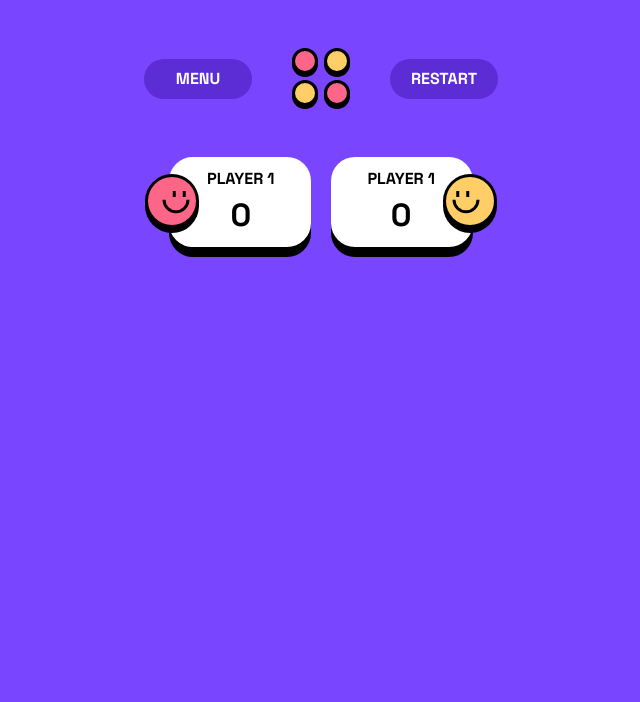
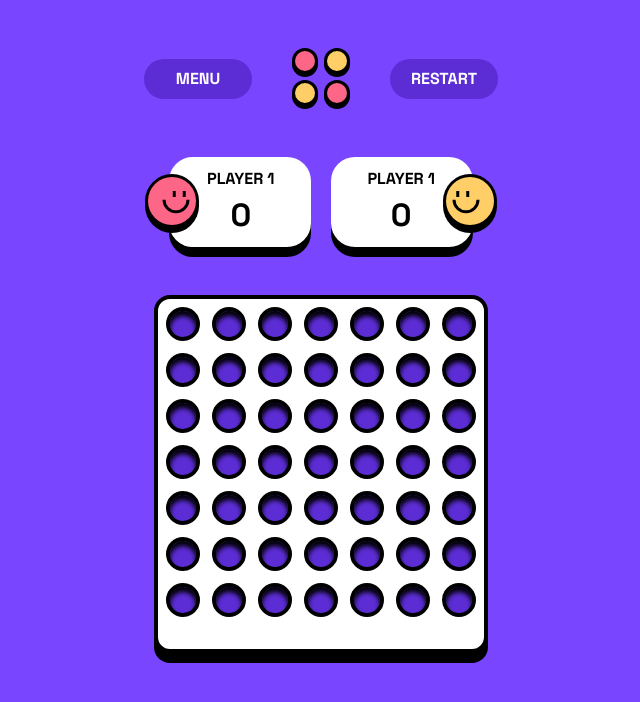
Before and after one commit to nikanoza/connect-four, a React (Vite) app: page /game in a window 1280 px wide. Shown: the top 702 px of the page, without its empty margins (319-959 px from the left). Built offline with nearby package versions, Linux system fonts and the light colour scheme.

Commit message:
feat: create game display board

```diff
--- /dev/null
+++ b/src/components/Display.tsx
@@ -0,0 +1,17 @@
+const Display = () => {
+  const array = [];
+  array[48] = "";
+  array.fill("x");
+  return (
+    <div className="px-2 pt-2 pb-8 grid grid-cols-7 gap-3 bg-light mt-12 rounded-2xl border-4 border-black shadow-panel-shadow">
+      {array.map(() => (
+        <div
+          key={Math.random()}
+          className="w-8.5 h-8.5 rounded-full bg-dark-violet border-4 border-black shadow-circle-shadow"
+        ></div>
+      ))}
+    </div>
+  );
+};
+
+export default Display;
--- a/src/components/index.ts
+++ b/src/components/index.ts
@@ -1,2 +1,3 @@
 export { default as GameHeader } from "./GameHeader";
 export { default as GamePanel } from "./GamePanel";
+export { default as Display } from "./Display";
--- a/src/pages/Game.tsx
+++ b/src/pages/Game.tsx
@@ -1,10 +1,11 @@
-import { GameHeader, GamePanel } from "../components";
+import { Display, GameHeader, GamePanel } from "../components";
 
 const Game = () => {
   return (
     <div className="w-full min-h-screen flex flex-col items-center py-12">
       <GameHeader />
       <GamePanel />
+      <Display />
     </div>
   );
 };
--- a/tailwind.config.js
+++ b/tailwind.config.js
@@ -13,11 +13,19 @@ export default {
       },
       boxShadow: {
         "panel-shadow": "0px 10px 0px 0px #000",
+        "circle-shadow": "inset 0 5px 5px #000",
       },
       width: {
         85: "21.25rem",
         27: "6.75rem",
         35: "8.875rem",
+        8.5: "2.125rem",
+      },
+      height: {
+        85: "21.25rem",
+        27: "6.75rem",
+        35: "8.875rem",
+        8.5: "2.125rem",
       },
     },
   },
```
